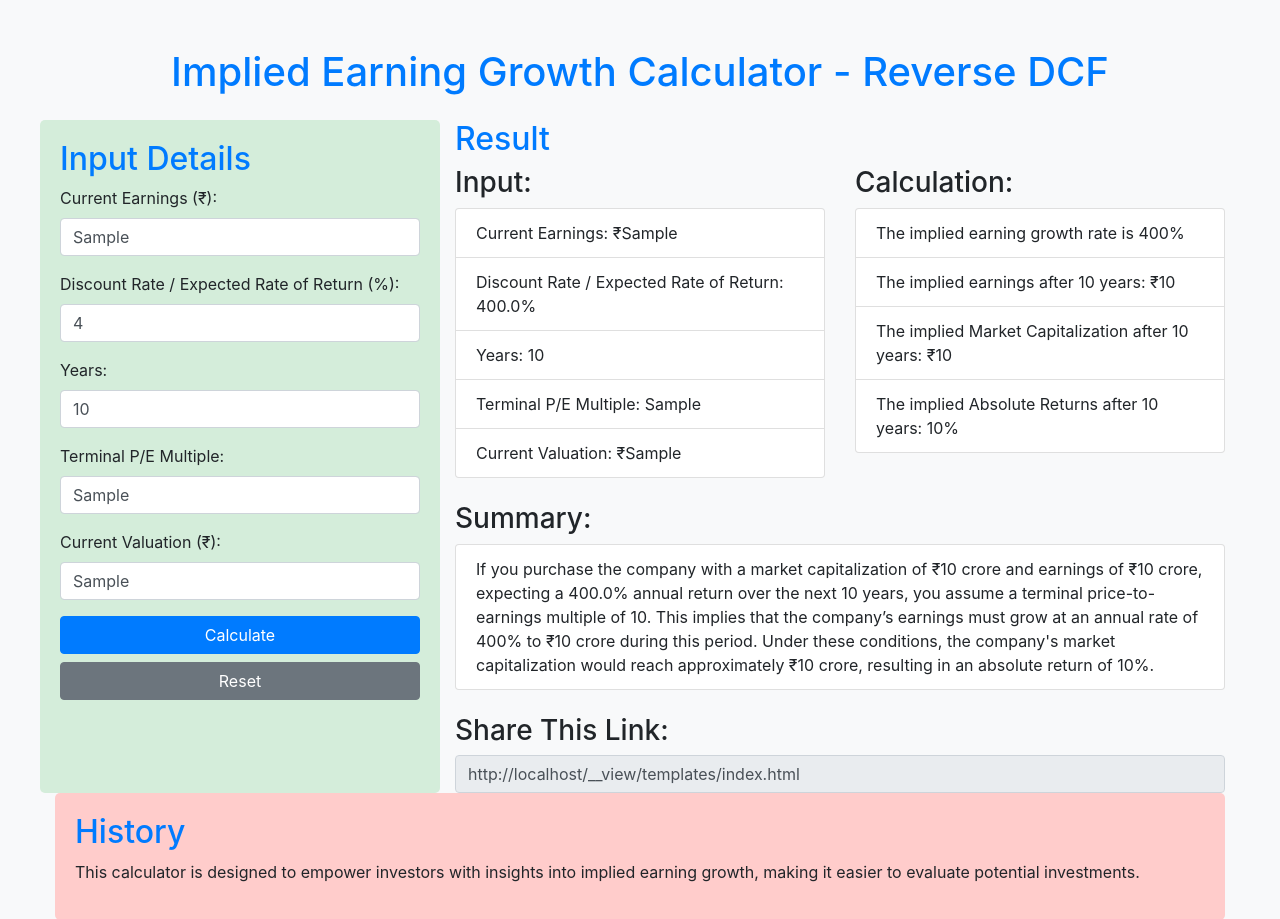
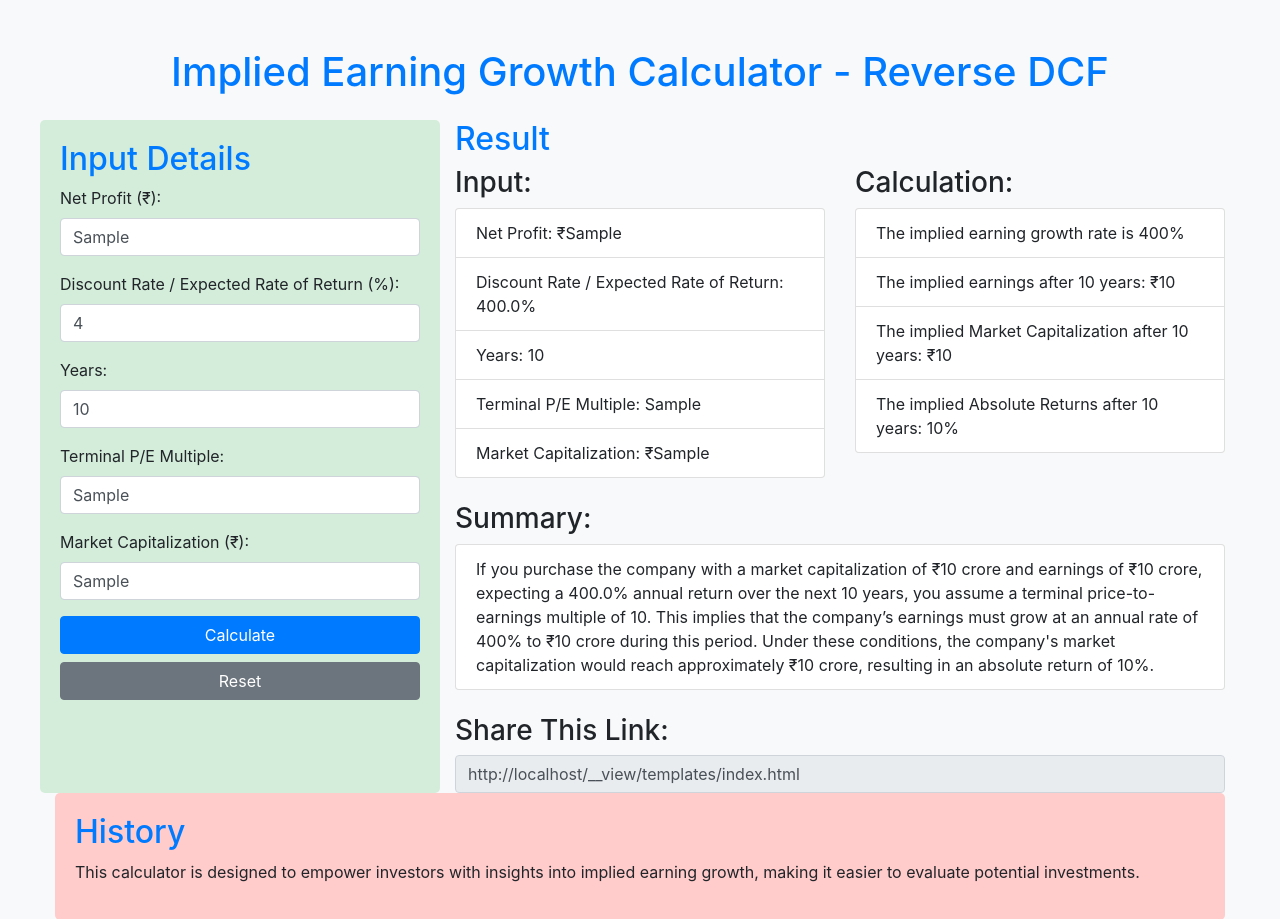
Before and after one commit to YogendraSontakke/ImpliedEarningGrowthCalculator-ReverseDCF, a Flask app: template templates/index.html in a window 1280 px wide. Shown: the top 919 px of the page. Run offline with Flask 3, Linux system fonts and the light colour scheme; the template is opened without the code that fills it: most values are stand-ins (such as "Sample title", 1, 10 or a date in 2020); some libraries are stand-ins or nearby versions.

Commit message:
Changed some box tags

```diff
--- a/templates/index.html
+++ b/templates/index.html
@@ -41,8 +41,8 @@
                 <h2>Input Details</h2>
                 <form method="post" class="mb-4">
                     <div class="form-group">
-                        <label for="current_earnings">Current Earnings (₹):</label>
-                        <input type="text" class="form-control" id="current_earnings" name="current_earnings" required value="{{ form_data.current_earnings }}">
+                        <label for="net_profit">Net Profit (₹):</label>
+                        <input type="text" class="form-control" id="net_profit" name="net_profit" required value="{{ form_data.net_profit }}">
                     </div>
                     <div class="form-group">
                         <label for="discount_rate">Discount Rate / Expected Rate of Return (%):</label>
@@ -57,8 +57,8 @@
                         <input type="text" class="form-control" id="terminal_multiple" name="terminal_multiple" required value="{{ form_data.terminal_multiple }}">
                     </div>
                     <div class="form-group">
-                        <label for="current_valuation">Current Valuation (₹):</label>
-                        <input type="text" class="form-control" id="current_valuation" name="current_valuation" required value="{{ form_data.current_valuation }}">
+                        <label for="market_capitalization">Market Capitalization (₹):</label>
+                        <input type="text" class="form-control" id="market_capitalization" name="market_capitalization" required value="{{ form_data.market_capitalization }}">
                     </div>
                     <button type="submit" name="calculate" class="btn btn-primary btn-block">Calculate</button>
                     <button type="reset" class="btn btn-secondary btn-block">Reset</button>
@@ -85,11 +85,11 @@
                     <div class="col-md-6">
                         <h3>Input:</h3>
                         <ul class="list-group">
-                            <li class="list-group-item">Current Earnings: ₹{{ result.current_earnings }}</li>
+                            <li class="list-group-item">Net Profit: ₹{{ result.net_profit }}</li>
                             <li class="list-group-item">Discount Rate / Expected Rate of Return: {{ result.discount_rate * 100.0 }}%</li>
                             <li class="list-group-item">Years: {{ result.years }}</li>
                             <li class="list-group-item">Terminal P/E Multiple: {{ result.terminal_multiple }}</li>
-                            <li class="list-group-item">Current Valuation: ₹{{ result.current_valuation }}</li>
+                            <li class="list-group-item">Market Capitalization: ₹{{ result.market_capitalization }}</li>
                         </ul>
                     </div>
                     <div class="col-md-6">
@@ -104,7 +104,7 @@
                 </div>
                 <h3 class="mt-4">Summary:</h3>
                 <ul class="list-group">
-                    <li class="list-group-item">If you purchase the company with a market capitalization of ₹{{ result.current_valuation | round(0)}} crore and earnings of ₹{{ result.current_earnings | round(0)}} crore, expecting a {{ result.discount_rate * 100.0 }}% annual return over the next {{ result.years }} years, you assume a terminal price-to-earnings multiple of {{ result.terminal_multiple | round(0) }}. This implies that the company’s earnings must grow at an annual rate of {{ (result.implied_growth_rate * 100) | round(2) }}% to ₹{{ result.future_earnings | round(0) }} crore during this period. Under these conditions, the company's market capitalization would reach approximately ₹{{ result.market_cap | round(0) }} crore, resulting in an absolute return of {{ result.absolute_return | round(2)}}%.</li>
+                    <li class="list-group-item">If you purchase the company with a market capitalization of ₹{{ result.market_capitalization | round(0)}} crore and earnings of ₹{{ result.net_profit | round(0)}} crore, expecting a {{ result.discount_rate * 100.0 }}% annual return over the next {{ result.years }} years, you assume a terminal price-to-earnings multiple of {{ result.terminal_multiple | round(0) }}. This implies that the company’s earnings must grow at an annual rate of {{ (result.implied_growth_rate * 100) | round(2) }}% to ₹{{ result.future_earnings | round(0) }} crore during this period. Under these conditions, the company's market capitalization would reach approximately ₹{{ result.market_cap | round(0) }} crore, resulting in an absolute return of {{ result.absolute_return | round(2)}}%.</li>
                 </ul>
                 <h3 class="mt-4">Share This Link:</h3>
                 <input type="text" class="form-control" readonly value="{{ request.url }}">
```
